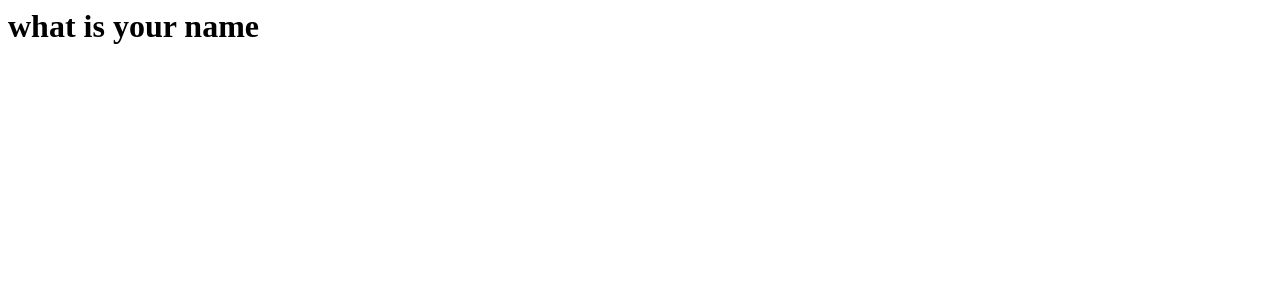
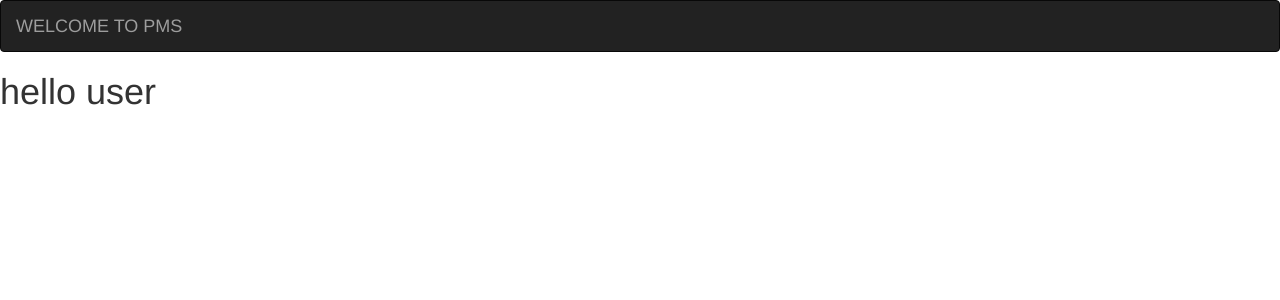
Before and after one commit to evantoh/patient-management-system, a Django app: page / in a window 1280 px wide. Shown: the top 300 px of the page. Run offline with Django 3.2, Linux system fonts and the light colour scheme; some libraries are stand-ins or nearby versions.

Commit message:
added navbar to base.html

```diff
--- a/patient/templates/navbar.html
+++ b/patient/templates/navbar.html
@@ -9,7 +9,7 @@
 <nav class="navbar navbar-inverse">
   <div class="container-fluid">
     <div class="navbar-header">
-      <a class="navbar-brand" href="">The Moringa Tribune</a>
+      <a class="navbar-brand" href=""> WELCOME TO PMS</a>
     </div>
   </div>
 </nav>
--- a/patient/templates/welcome.html
+++ b/patient/templates/welcome.html
@@ -1,3 +1,6 @@
+{%extends 'base.html'%}
 
-
-<h1> what is your name</h1>
+{% block content %}
+<h1>hello user</h1>
+{{bock.super}}
+{% endblock %}
--- a/patient/urls.py
+++ b/patient/urls.py
@@ -1,6 +1,10 @@
 from django.conf.urls import url
 from . import views
+from django.conf import settings
+from django.conf.urls.static import static
 
 urlpatterns=[
     url('^$',views.welcome,name = 'welcome'),
 ]
+if settings.DEBUG:
+    urlpatterns+= static(settings.MEDIA_URL, document_root = settings.MEDIA_ROOT)
```
Also changed, not shown: patient/migrations/0002_auto_20180320_1259.py (added).
